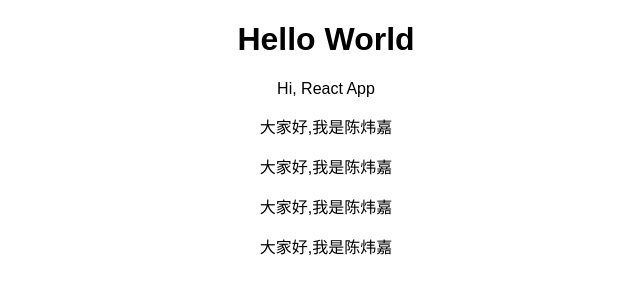
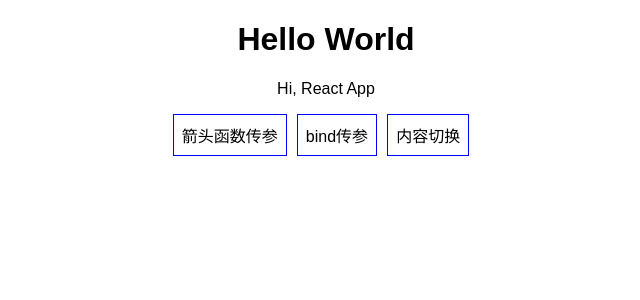
Before and after one commit to BadtzMaru/missyou_react-basic, a React (Create React App) app: page / in a window 1280 px wide. Shown: the top 300 px of the page, without its empty margins (314-954 px from the left). Built offline with nearby package versions, Linux system fonts and the light colour scheme.

Commit message:
使用分支if

```diff
--- a/src/App.js
+++ b/src/App.js
@@ -4,15 +4,89 @@ import './App.css';
 import Person from './Person/Person';
 
 class App extends Component {
+	state = {
+		persons: [
+			{ name: '张三', count: 10 },
+			{ name: '李四', count: 20 },
+			{ name: '王五', count: 30 },
+		],
+		otherState: 'anything',
+		showPersons: false,
+	};
+	switchNameHandler = (newName) => {
+		const persons = [...this.state.persons];
+		persons[0].name = newName;
+		this.setState({
+			persons,
+		});
+	};
+	nameChangeHandler = (event) => {
+		const persons = [...this.state.persons];
+		persons[0].name = event.target.value;
+		this.setState({
+			persons,
+		});
+	};
+	togglePersonsHandle = () => {
+		const doesShow = this.state.showPersons;
+		this.setState({
+			showPersons: !doesShow,
+		});
+	};
 	render() {
+		const style = {
+			backgroundColor: 'white',
+			font: 'inherit',
+			border: '1px solid blue',
+			padding: '8px',
+			cursor: 'pointer',
+			marginRight: '10px',
+		};
+		let persons = null;
+		if (this.state.showPersons) {
+			persons = (
+				<div>
+					<Person
+						myclick={this.switchNameHandler.bind(this, '米修missu')}
+						changed={this.nameChangeHandler}
+						name={this.state.persons[0].name}
+						count={this.state.persons[0].count}
+					/>
+					<Person
+						changed={this.nameChangeHandler}
+						name={this.state.persons[1].name}
+						count={this.state.persons[1].count}
+					/>
+					<Person
+						changed={this.nameChangeHandler}
+						name={this.state.persons[2].name}
+						count={this.state.persons[2].count}
+					>
+						{this.state.otherState}
+					</Person>
+				</div>
+			);
+		}
 		return (
 			<div className='App'>
 				<h1>Hello World</h1>
 				<p>Hi, React App</p>
-				<Person />
-				<Person />
-				<Person />
-				<Person />
+				<button
+					onClick={() => this.switchNameHandler('arrow')}
+					style={style}
+				>
+					箭头函数传参
+				</button>
+				<button
+					style={style}
+					onClick={this.switchNameHandler.bind(this, 'bind')}
+				>
+					bind传参
+				</button>
+				<button style={style} onClick={this.togglePersonsHandle}>
+					内容切换
+				</button>
+				{persons}
 			</div>
 		);
 	}
--- /dev/null
+++ b/src/Person/Person.css
@@ -0,0 +1,8 @@
+.Person {
+	width: 60%;
+	margin: 16px auto;
+	border: 1px solid #eee;
+	box-shadow: 0 2px 3px #ccc;
+	padding: 16px;
+	text-align: center;
+}
--- a/src/Person/Person.js
+++ b/src/Person/Person.js
@@ -1,7 +1,21 @@
 import React from 'react';
 
-const Person = () => {
-	return <p>大家好,我是陈炜嘉</p>;
+import './Person.css';
+
+const Person = (props) => {
+	return (
+		<div className='Person'>
+			<p onClick={props.myclick}>
+				大家好,我是{props.name}!我已经有用{props.count}个作品
+			</p>
+			<p>{props.children}</p>
+			<input
+				type='text'
+				onChange={props.changed}
+				defaultValue={props.name}
+			/>
+		</div>
+	);
 };
 
 export default Person;
```
